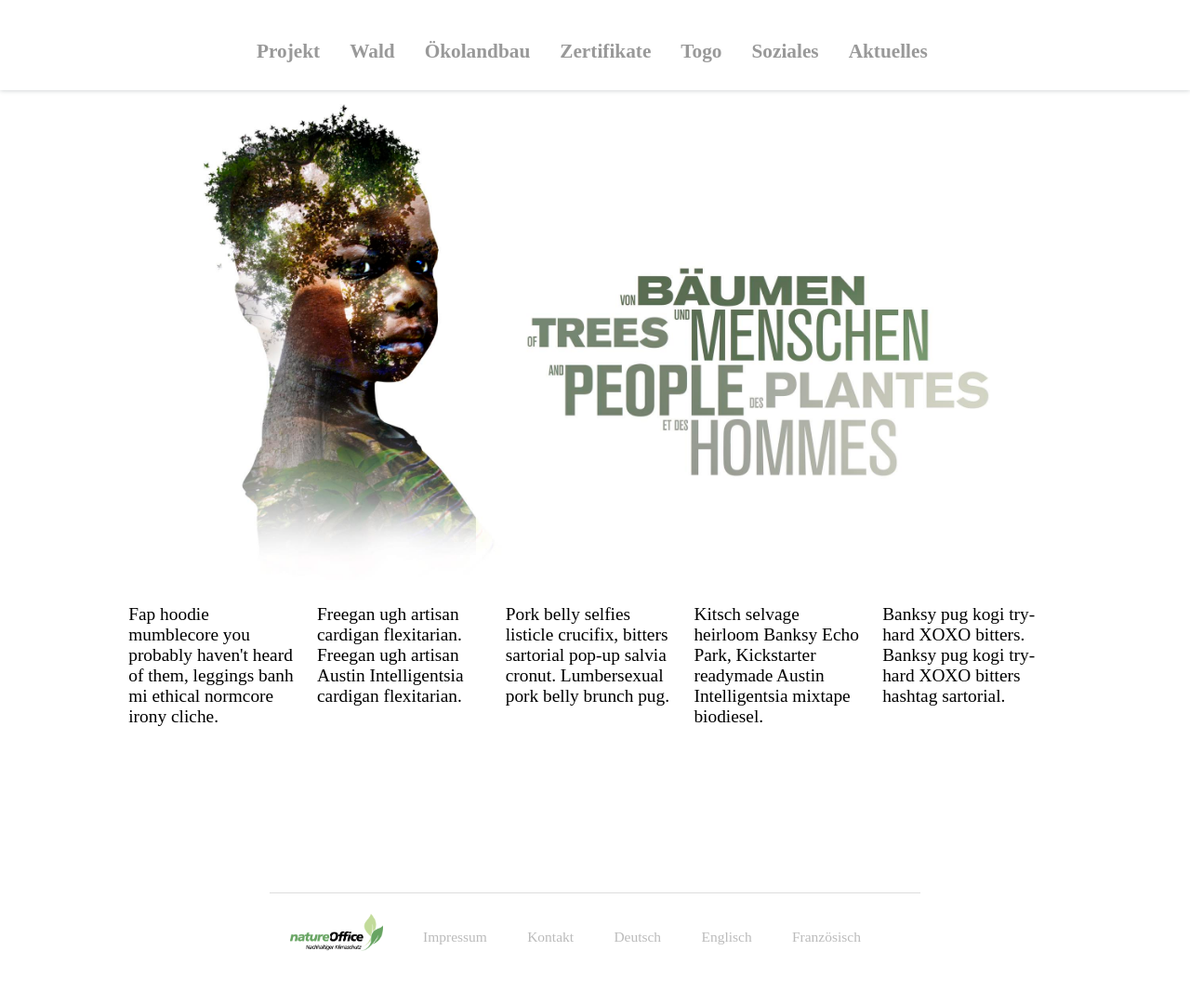
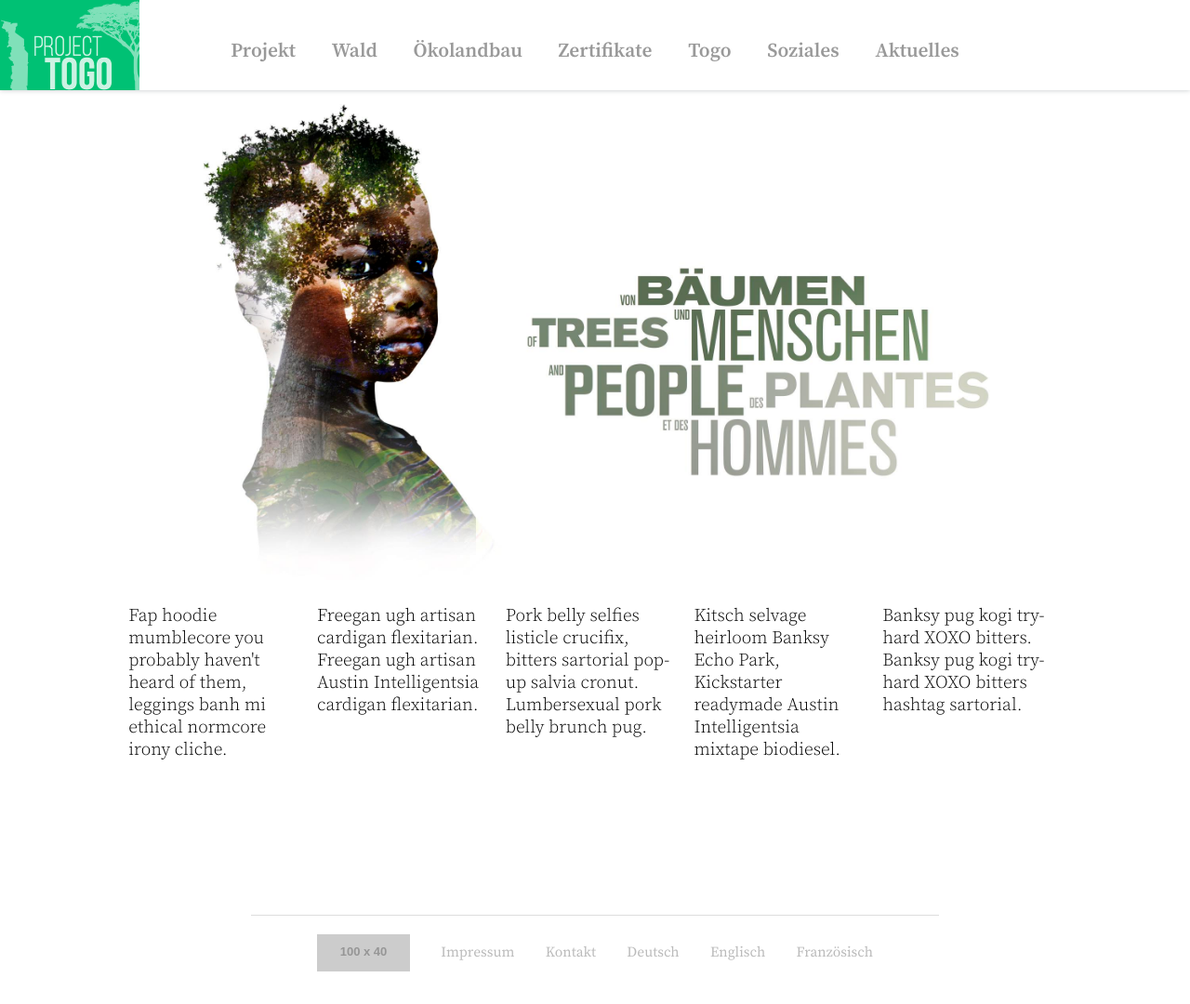
Before and after one commit to kulturpessimist/website-project-togo, a website: page src/_attachments/home.html in a window 1280 px wide. Shown: the whole page at 93% size. Drawn offline with Linux system fonts and the light colour scheme; placeholder pictures from the web are drawn by us.

Commit message:
logo and nav stuff

```diff
--- a/src/_attachments/css/design.css
+++ b/src/_attachments/css/design.css
@@ -1,5 +1,6 @@
 @import url("normalize.min.css");
 @import url("featherlight.min.css");
+@import url("../font/source-serif-pro/source-serif-pro.css");
 @import url("cms.css");
 /*
  * Lets go...
@@ -42,12 +43,17 @@ h6{
 	font-weight: 300;
 	margin-top: 0px;
 }
+img{
+	object-fit: cover;
+}
 a, a:visited, a:active, a:hover{
 	color: #333333;
 	text-decoration: underline;
 	font-weight: 400;
 }
-
+/*
+ * Lets go and make some classes!
+ * */
 header{
 	width: 100vw;
 	height: 100vh;
@@ -61,9 +67,9 @@ header{
 	display: -webkit-flex;
 	display: flex;
 	-webkit-align-items: flex-end;
-	align-items: flex-end;
+			align-items: flex-end;
 	-webkit-align-self: flex-end;
-	align-self: flex-end;
+			align-self: flex-end;
 }
 .home header{
 	height: 68vh;
@@ -112,22 +118,19 @@ footer{
 .home footer{
 	height: 200px;
 }
-footer ul{
-	width: 700px;
+footer div{
+	width: 740px;
 	margin: 0 auto;
 	margin-bottom: 1em;
 	font-size: 0.8em;
 	text-align: center;
-
-	-webkit-padding-start: 0px;
 }
-.home footer ul{
+.home footer div{
 	border-top: 1px #DDD solid;
 }
-footer li{
-	float: left;
+footer a{
 	display: inline-block;
-	margin: 3.1%;
+	margin: 2%;
 	line-height: 50px;
 }
 footer > img, header > img{
@@ -147,17 +150,15 @@ footer a, footer a:hover, footer a:active, footer a:visited{
 nav{
 	width: 100%;
 	height: 5em;
-	text-align: center;
 	background-color: #fff;
 	position: fixed;
 	z-index: 1;
 	top: 0;
 	left: 0;
+	overflow: hidden;
 
 	-webkit-box-shadow: 0 0.063em 0.25em rgba( 37, 50, 55, .25 ); /* 1 4 */
 			box-shadow: 0 0.063em 0.25em rgba( 37, 50, 55, .25 ); /* 1 4 */
-
-	overflow: hidden;
 
 	-webkit-transition-duration: .5s;
 			transition-duration: .5s;
@@ -171,41 +172,48 @@ nav{
 		-ms-transform: translateY( -100% );
 			transform: translateY( -100% );
 }
-nav ul.main{
-	width: 700px;
+.home nav div.logo{
+	position:absolute; left:0px; top:0px;
+}
+nav div.main{
+	width: 740px;
 	margin: 0 auto;
 	font-size: 1.0em;
 	margin-top: 0.9em;
+	text-align: center;
 }
-.home nav ul.main{
-	width: 800px;
+.home nav div.main{
+	width: 840px;
 	font-size: 1.1em;
 	margin-top: 1.6em;
 }
-nav ul.auxiliary{
-	width: 800px;
+nav div.auxiliary{
+	width: 740px;
 	margin: 0 auto;
 	font-size: 0.8em;
+	text-align: center;
+
+	border-top: 1px #eee solid;
 }
-nav ul.auxiliary li:first-child{
+nav div.auxiliary span{
 	letter-spacing: -1px;
-	margin-left: 70px;
+	margin-left: 20px;
 }
 
-nav li{
-	float: left;
+nav a{
+	/*float: left;*/
 	display: inline-block;
 	margin-left: 2%;
 	margin-right: 2%;
 	line-height: 2.0em;
 }
-nav div{
+nav div.back{
 	height: 5em;
 	line-height: 5em;
 	width: 5em;
 	text-align: center;
 	position: absolute;
-	left: 0px;
+	left: 20px;
 	top:0px;
 }
 nav a, nav a:hover, nav a:active, nav a:visited{
@@ -213,14 +221,18 @@ nav a, nav a:hover, nav a:active, nav a:visited{
 	font-weight: 400;
 	color: #333;
 }
-.home nav ul.main a, .home nav ul.main a:hover, .home nav ul.main a:active, .home nav ul.main a:visited{
+nav div.back a{
+	line-height: 5em;
+}
+
+.home nav div.main a, .home nav div.main a:hover, .home nav div.main a:active, .home nav div.main a:visited{
 	font-weight: 600;
 	color: #999;
 }
-nav a:hover, .home nav ul.main a:hover{
+nav a:hover, .home nav div.main a:hover{
 	color: #00c174;
 }
-nav ul.auxiliary a:hover{
+nav div.auxiliary a:hover{
 	/*text-decoration: underline;*/
 }
 
--- a/src/_attachments/home.html
+++ b/src/_attachments/home.html
@@ -3,7 +3,7 @@
 	<head>
 		<meta charset="utf-8">
 		<meta http-equiv="X-UA-Compatible" content="IE=edge">
-		<title></title>
+		<title>PROJECT TOGO</title>
 		<meta name="description" content="">
 		<meta name="viewport" content="width=device-width, initial-scale=0.8">
 		<link rel="stylesheet" href="css/design.css">
@@ -12,52 +12,54 @@
 	<body class="home">
 
 		<nav role="banner">
-			<ul class="main">
-				<li><a href="#">Projekt</a></li>
-				<li><a href="#">Wald</a></li>
-				<li><a href="#">Ökolandbau</a></li>
-				<li><a href="#">Zertifikate</a></li>
-				<li><a href="#">Togo</a></li>
-				<li><a href="#">Soziales</a></li>
-				<li><a href="#">Aktuelles</a></li>
-			</ul>
+			<div class="logo">
+				<img src="img/logo.png" width="150" height="100">
+			</div>
+			<div class="main cms-editable" id="mainnav-cms">
+				<a href="#">Projekt</a>
+				<a href="#">Wald</a>
+				<a href="#">Ökolandbau</a>
+				<a href="#">Zertifikate</a>
+				<a href="#">Togo</a>
+				<a href="#">Soziales</a>
+				<a href="#">Aktuelles</a>
+			</div>
 		</nav>
 
 		<header>
-			<img src="img/titelbild.jpg" class="cms-editable" id="headerimage">
-			<div class="cms-editable" id="headertext">
+			<img src="img/titelbild.jpg" class="cms-editable" id="headerimage-cms">
+			<div class="cms-editable" id="headertext-cms">
 				&nbsp;
 			</div>
 		</header>
 
 		<section>
-			<div>
+			<div class="cms-editable" id="teaser1-cms">
 				Fap hoodie mumblecore you probably haven't heard of them, leggings banh mi ethical normcore irony cliche.
 			</div>
-			<div>
+			<div class="cms-editable" id="teaser2-cms">
 				Freegan ugh artisan cardigan flexitarian. Freegan ugh artisan Austin Intelligentsia cardigan flexitarian.
 			</div>
-			<div>
+			<div class="cms-editable" id="teaser3-cms">
 				Pork belly selfies listicle crucifix, bitters sartorial pop-up salvia cronut. Lumbersexual pork belly brunch pug.
 			</div>
-			<div>
+			<div class="cms-editable" id="teaser4-cms">
 				Kitsch selvage heirloom Banksy Echo Park, Kickstarter readymade Austin Intelligentsia mixtape biodiesel.
 			</div>
-			<div>
+			<div class="cms-editable" id="teaser5-cms">
 				Banksy pug kogi try-hard XOXO bitters. Banksy pug kogi try-hard XOXO bitters hashtag sartorial.
 			</div>
 		</section>
 
 		<footer>
-			<ul>
-				<li><a href="#"><img src="img/natureoffice.png" width="100" height="40" valign=""></a></li>
-				<!-- -->
-				<li><a href="#">Impressum</a></li>
-				<li><a href="#">Kontakt</a></li>
-				<li><a href="#">Deutsch</a></li>
-				<li><a href="#">Englisch</a></li>
-				<li><a href="#">Französisch</a></li>
-			</ul>
+			<div class="cms-editable" id="footernav-cms">
+				<a href="#"><img src="http://placehold.it/100x40" width="100" height="40" valign="middle"></a>
+				<a href="#">Impressum</a>
+				<a href="#">Kontakt</a>
+				<a href="#">Deutsch</a>
+				<a href="#">Englisch</a>
+				<a href="#">Französisch</a>
+			</div>
 		</footer>
 
 		<script src="resources/application.min.js"></script>
```
Also changed, not shown: src/_attachments/index.html (+30 -32 lines), src/_attachments/img/logo.png (added).
